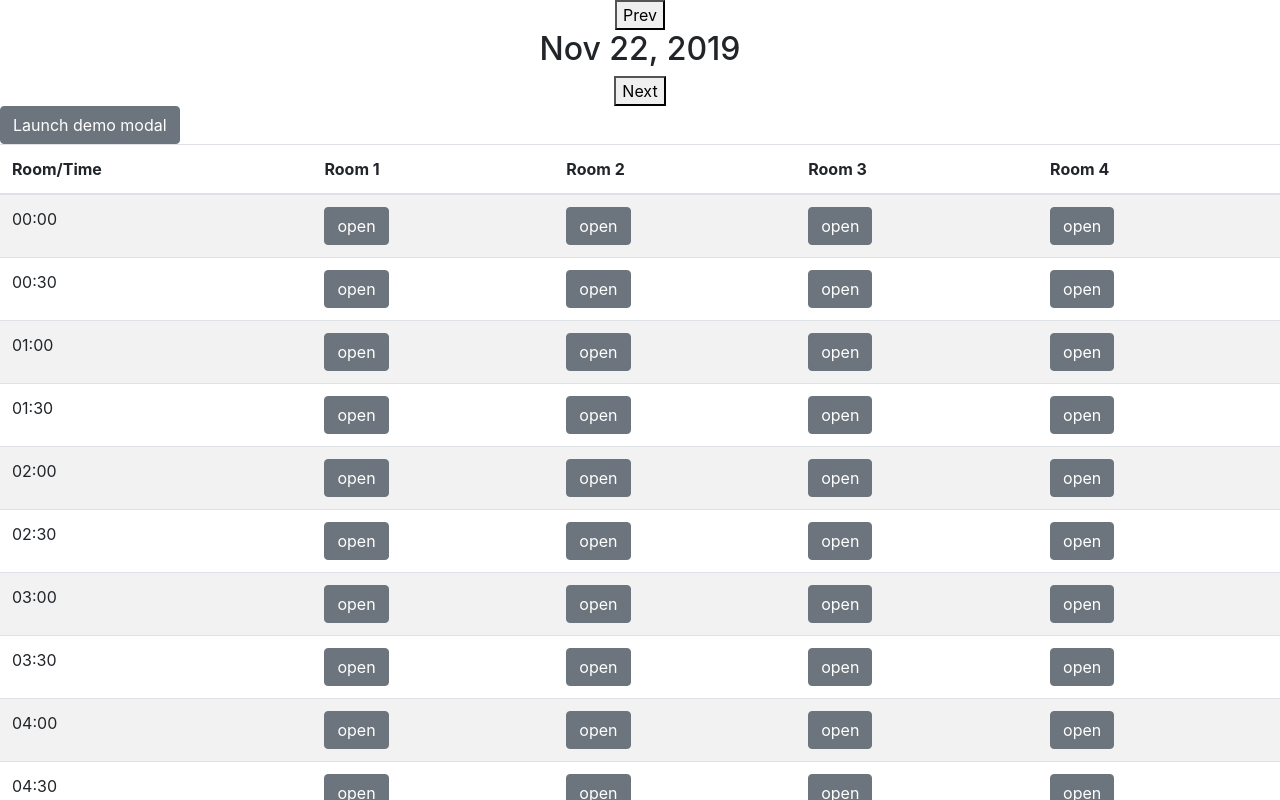
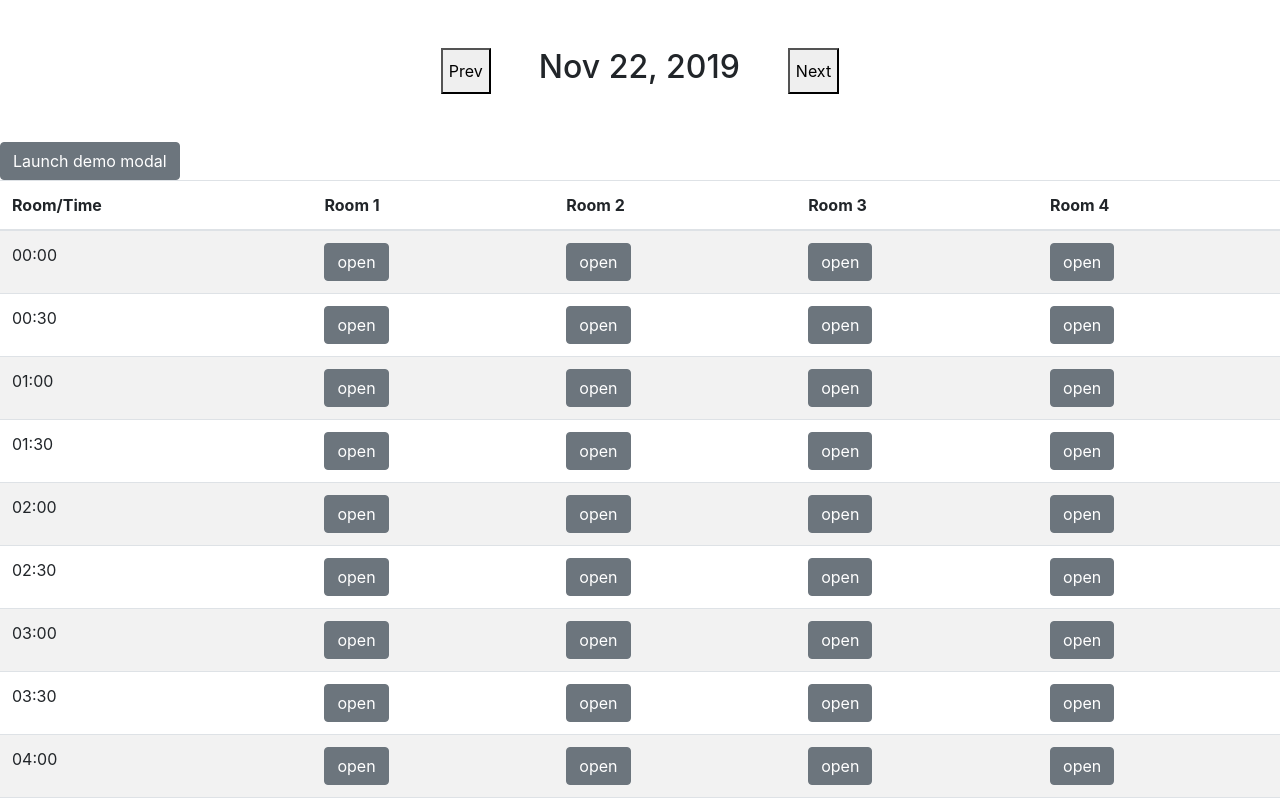
Before and after one commit to SophieMaryam/Room_Reservation, a Vue app: page /2 in a window 1280 px wide. Shown: the top 800 px of the page. Built offline with nearby package versions, Linux system fonts and the light colour scheme.

Commit message:
Update classes

```diff
--- a/src/components/Date/Date.vue
+++ b/src/components/Date/Date.vue
@@ -1,9 +1,9 @@
 <template>
   <div>
-    <div class="text-center">
-      <button @click="getPreviousDate">Prev</button>
+    <div class="d-flex justify-content-center mt-5 mb-5">
+      <button @click="getPreviousDate" class="mr-5">Prev</button>
       <h2> {{ modifiedDate }} </h2>
-      <button @click="getTomorrowsDate">Next</button>
+      <button @click="getTomorrowsDate" class="ml-5">Next</button>
     </div>
   </div>
 </template>
```
